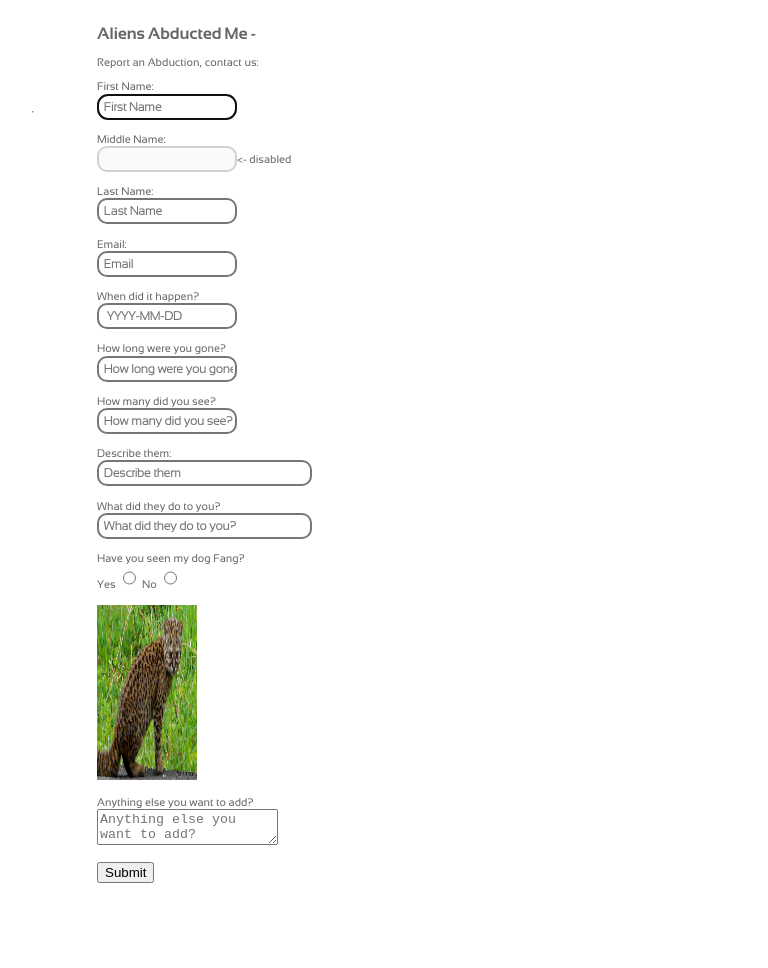
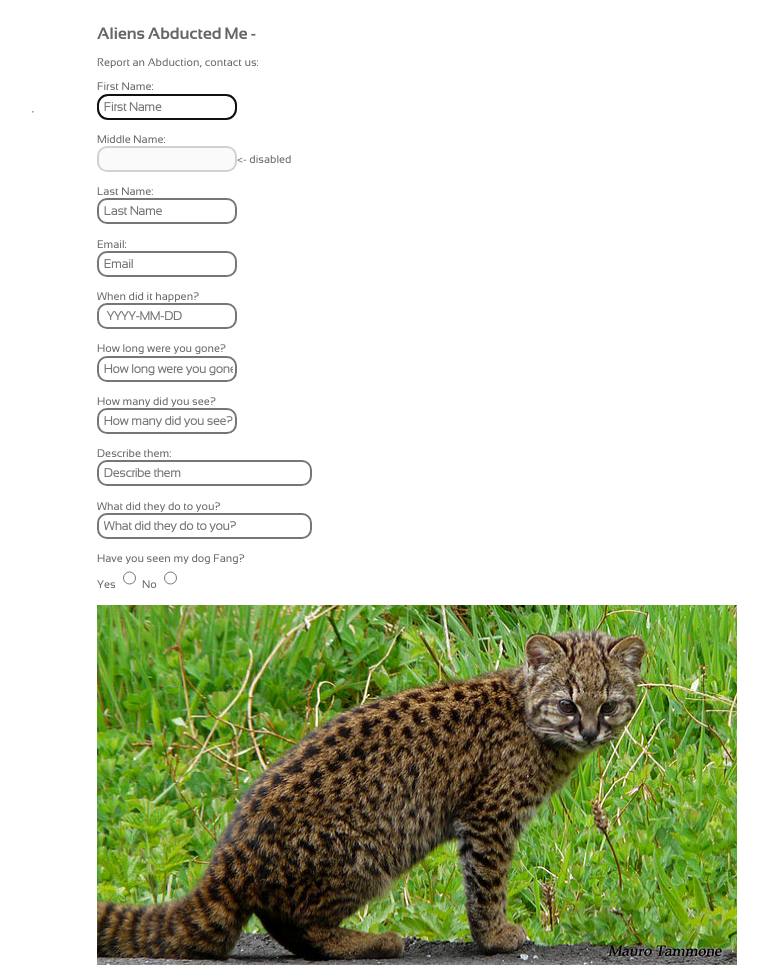
Before and after one commit to carlin010/aliens_survey, a plain HTML site: page index.html in a window 1280 px wide. Shown: the top 968 px of the page, without its empty margins (323-1091 px from the left). Before the commit the page ends 883 px from the top, so only its background shows below. Drawn offline with Linux system fonts and the light colour scheme.

Commit message:
changed size of Kodkod 640px x 360px

```diff
--- a/index.html
+++ b/index.html
@@ -51,7 +51,7 @@
 <label>Have you seen my dog Fang?</label><br>
 Yes <input name="fangspotted" type="radio" value="yes" />
 No <input name="fangspotted" type="radio" value="no" /><br><br>
-<img src="Kodkod.jpg" width="100" height="175"
+<img src="Kodkod.jpg" width="640" height="360"
 alt="My abducted Kodkod Fang." /><br><br>
 
 <label for="other">Anything else you want to add?</label>
```
